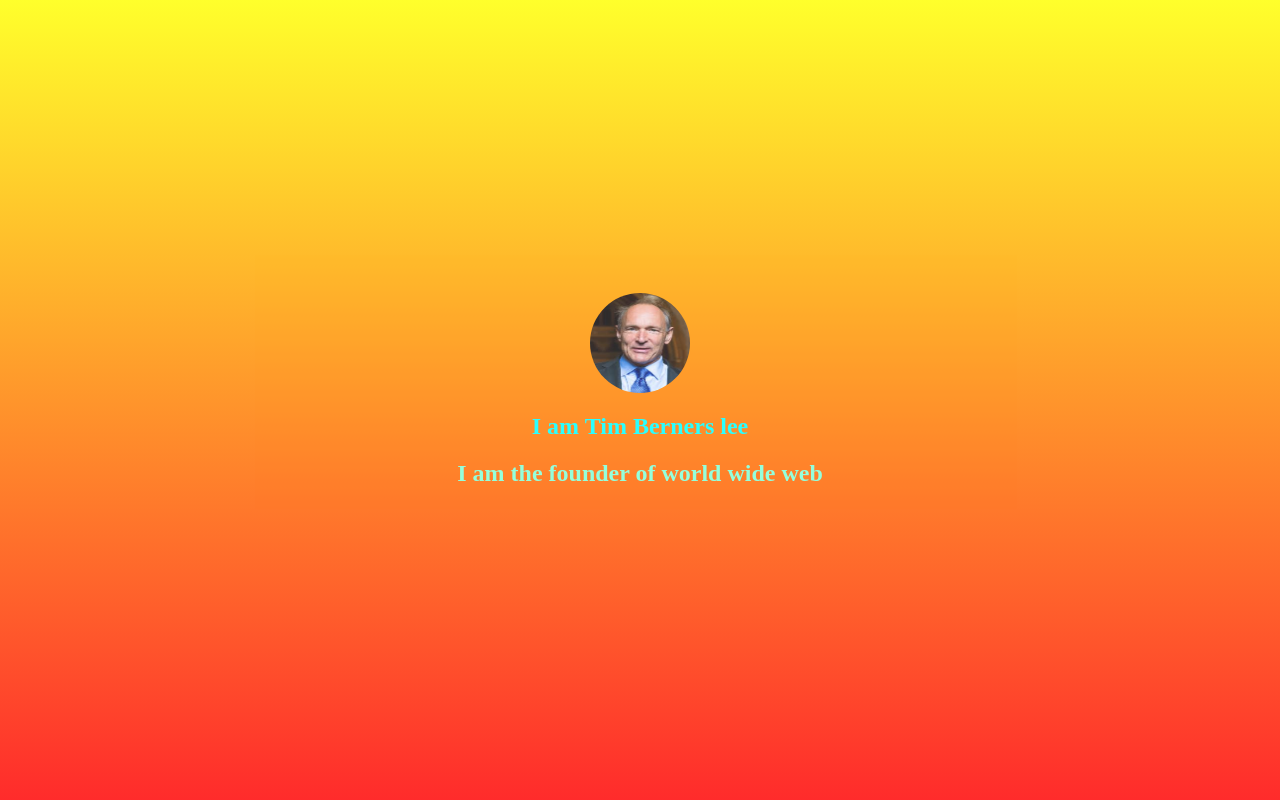
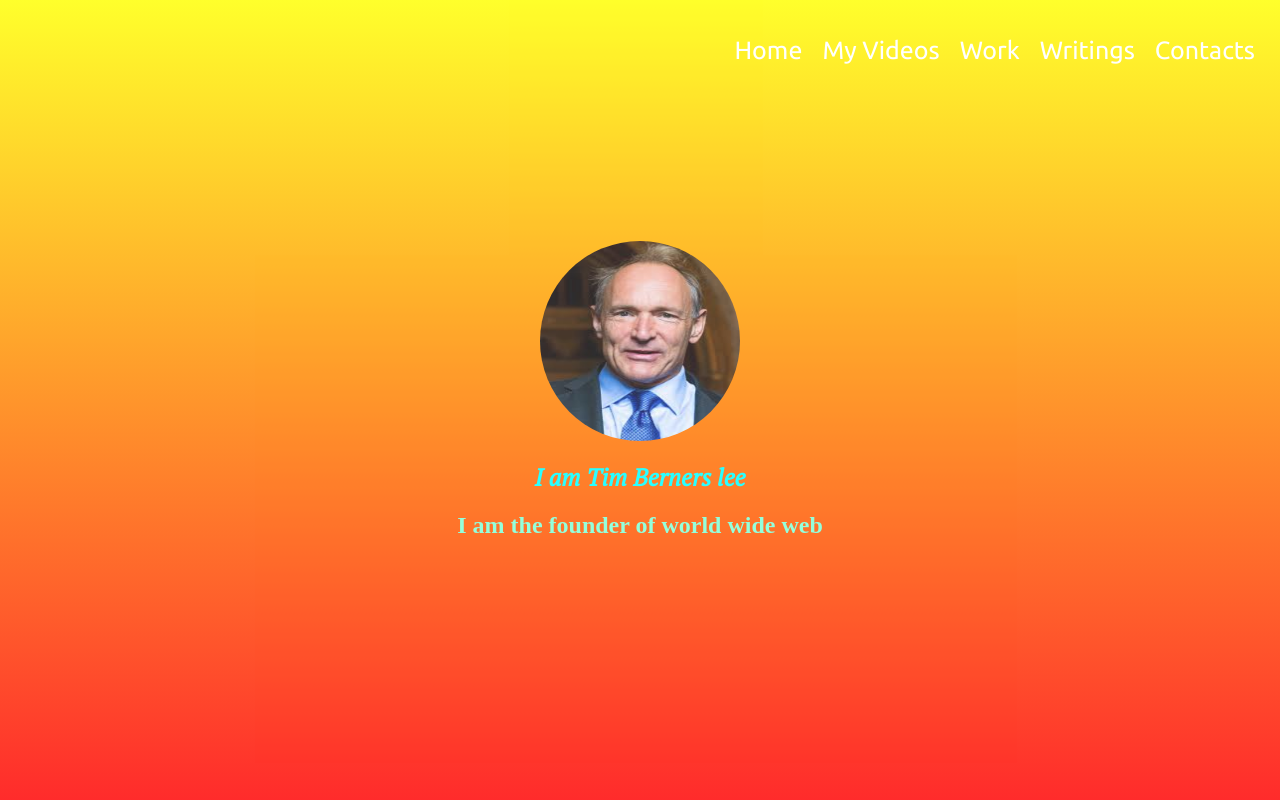
Before and after one commit to Adarsh123star/PORTFOLIO-WEBSITE, a plain HTML site: page index.html in a window 1280 px wide. Shown: the top 800 px of the page. Drawn offline with Linux system fonts and the light colour scheme.

Commit message:
Add files via upload

```diff
--- a/index.html
+++ b/index.html
@@ -2,8 +2,17 @@
     <head>
         <title> Sir. TIM BERNERS LEE PORTFOLIO WEBSITE </title>
         <link rel="stylesheet" href="style.css">
+<link href="https://fonts.googleapis.com/css2?family=Ubuntu&display=swap" rel="stylesheet">
+        <link href="https://fonts.googleapis.com/css2?family=PT+Serif:ital@1&family=Ubuntu&display=swap" rel="stylesheet">
     </head>
     <body>
+        <ul class="menu">
+        <li class="links"> Home</li>
+            <li class="links"> My Videos</li>
+            <li class="links"> Work</li>
+            <li class="links">Writings</li>
+            <li class="links">Contacts </li>
+        </ul>
         <section id="welcome" class="parallax-container">
             <div class="parallax-inner">
             <img id="timberner" src="timberner.jpeg">
--- a/style.css
+++ b/style.css
@@ -5,8 +5,8 @@ body{
 
 }
 #timberner{
-    width: 100px;
-    height:100px;
+    width: 200px;
+    height:200px;
     border-radius:50%;
 }
 #welcome{
@@ -23,6 +23,7 @@ body{
     opacity: 0.83;
     background:  linear-gradient(yellow 0%, red 100%);
     display: table;
+    z-index: 9;
 
 }
 .parallax-inner{
@@ -33,6 +34,7 @@ body{
 
 }h1{
     color: aqua;
+    font-family :'PT Serif', serif;
 
 }h2{
     color:aquamarine;
@@ -47,3 +49,28 @@ body{
     margin: 8px auto;
 
 }
+.menu{
+    list-style: none;
+    font-family:'Ubuntu', sans-serif;
+    position: absolute;
+    top: 10px;
+    right: 15px;
+    z-index: 10;
+    cursor: pointer;
+
+}
+.links{
+    float: left;
+    color: #fff;
+    padding-top:10px;
+    padding-bottom: 10px;
+    padding-left: 10px;
+    padding-right: 10px;
+    font-family:'Ubuntu', sans-serif;
+    font-size: 25px;
+
+
+}
+.links:hover{
+    background-color: darkorange;
+}
```
